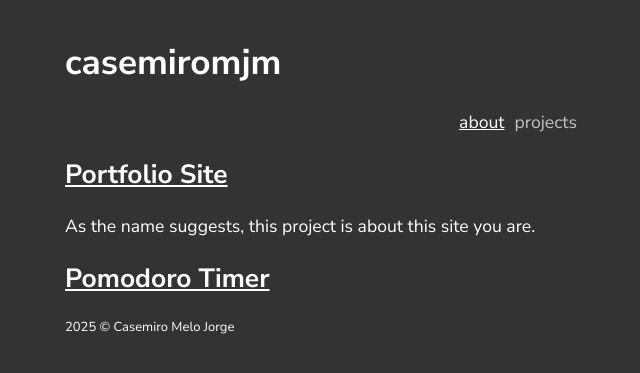
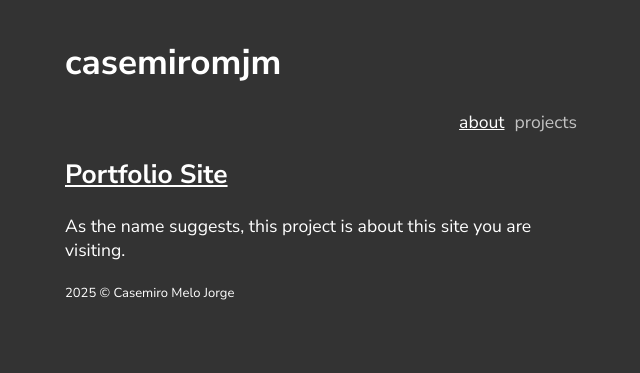
Before and after one commit to casemiromjm/casemiromjm.github.io, a Jekyll site: the page built from projects.html, in a window 1280 px wide. Shown: the top 373 px of the page, without its empty margins (319-959 px from the left). Built offline with Jekyll 4.4.1, drawn with Linux system fonts in a browser that asks for light colours.

Commit message:
changes how handle projects

```diff
--- a/projects.html
+++ b/projects.html
@@ -2,17 +2,11 @@
 layout: default
 permalink: /projects/
 ---
-    <!-- projects -->
-    <section>
-        <!-- if the project is fine being open source, can put the link to github. otherwise, there will be a page talking about it :) -->
-        <!-- proj 1 -->
-        <article>
-            <h2><a href="https://github.com/casemiromjm/casemiromjm.github.io" target="_blank" rel="noopener noreferrer">Portfolio Site</a></h2>
-            <p>As the name suggests, this project is about this site you are.</p>
-        </article>
-        <!-- proj n -->
-        <article>
-            <h2><a href="">Pomodoro Timer</a></h2>
-            <p></p>
-        </article>
-    </section>
+<section>
+  {% for proj in site.data.projects %}
+    <article>
+        <h2><a href=" {{ proj.link }}" target="_blank" rel="noopener noreferrer">{{ proj.name }}</a></h2>
+        <p>{{ proj.description }}</p>
+    </article>
+  {% endfor %}
+</section>
```
Also changed, not shown: _data/projects.yml (added, +8 -0 lines).
